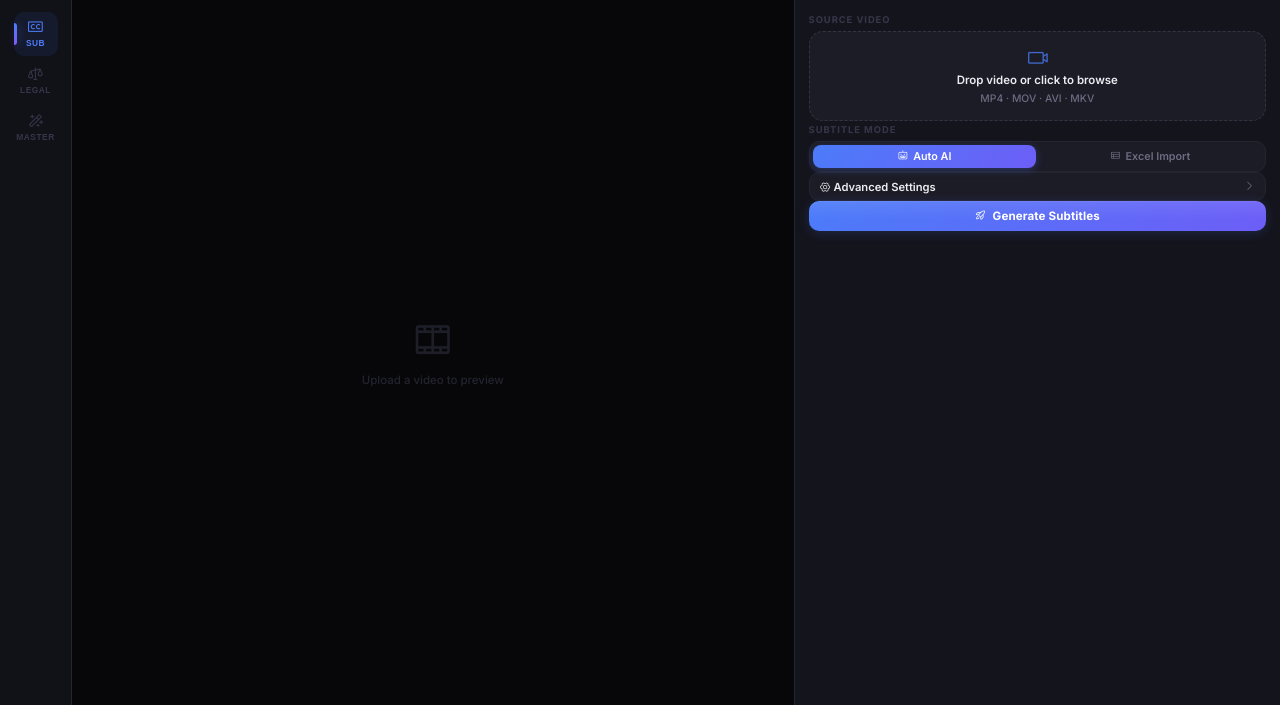
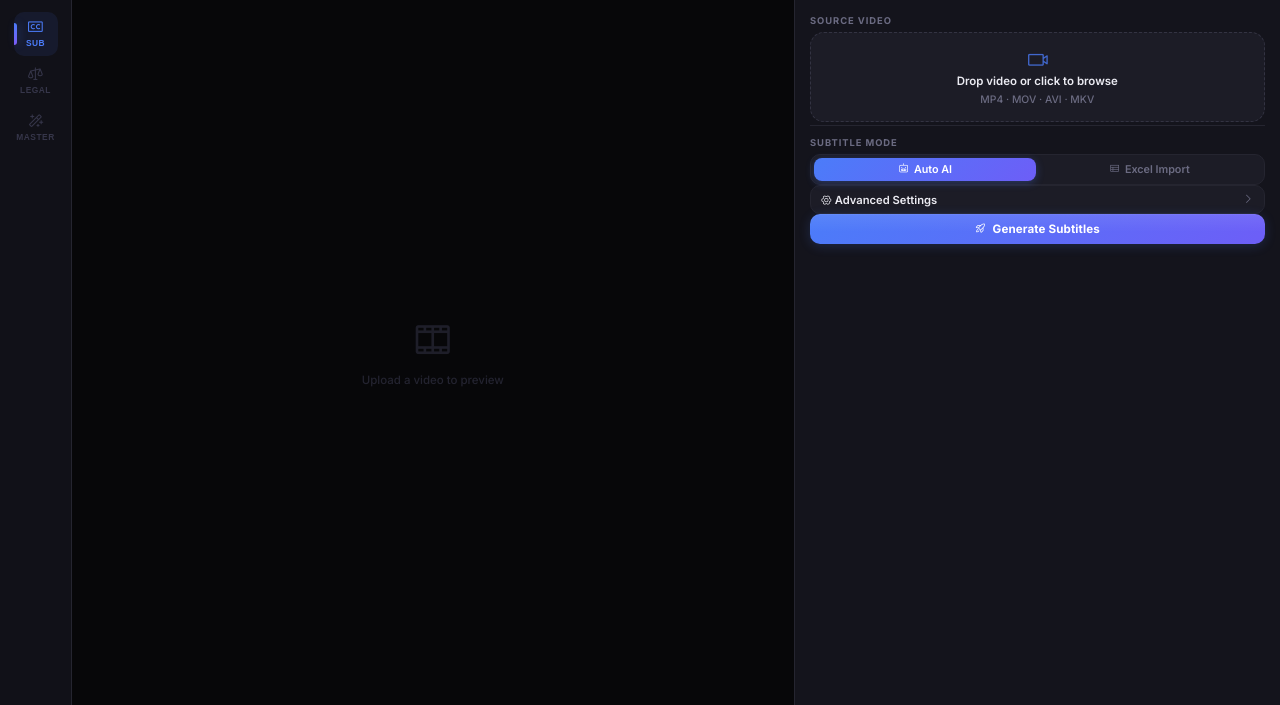
Before and after one commit to 22012003Hau123/Video_maker, a FastAPI app: page / in a window 1280 px wide. Shown: the part 48-753 px from the top of the page. Run offline with FastAPI, Linux system fonts and the light colour scheme; some libraries are stand-ins or nearby versions.

Commit message:
fix(ui): increase panel spacing and add section divider borders

```diff
--- a/static/css/main.css
+++ b/static/css/main.css
@@ -232,10 +232,10 @@ html, body {
 .controls-scroll {
     flex: 1;
     overflow-y: auto;
-    padding: 1rem;
+    padding: 1.1rem;
     display: flex;
     flex-direction: column;
-    gap: 0.65rem;
+    gap: 1rem;
 }
 .controls-footer {
     padding: 0.75rem 1rem;
@@ -245,7 +245,7 @@ html, body {
 }
 
 /* Mode panels */
-.mode-panel { display: none; flex-direction: column; gap: 0.9rem; }
+.mode-panel { display: none; flex-direction: column; gap: 1.1rem; }
 .mode-panel.active { display: flex; }
 
 /* ── STATUS BAR ──────────────────────────────────────────── */
@@ -333,12 +333,15 @@ html, body {
     font-weight: 700;
     letter-spacing: 0.1em;
     text-transform: uppercase;
-    color: var(--text-dim);
-    padding-bottom: 0.4rem;
+    color: var(--text-muted);
+    padding: 0.75rem 0 0.4rem;
+    border-top: 1px solid var(--border);
+    margin-top: 0.25rem;
 }
+.section-label:first-child { border-top: none; padding-top: 0; margin-top: 0; }
 
 /* ── FORM ELEMENTS ───────────────────────────────────────── */
-.field { display: flex; flex-direction: column; gap: 0.4rem; }
+.field { display: flex; flex-direction: column; gap: 0.5rem; }
 .field label {
     font-size: 0.75rem;
     color: var(--text-muted);
--- a/templates/index.html
+++ b/templates/index.html
@@ -9,7 +9,7 @@
 <link href="https://fonts.googleapis.com/css2?family=Inter:wght@400;500;600;700&display=swap" rel="stylesheet">
 <link rel="stylesheet" href="https://unpkg.com/@phosphor-icons/web@2.1.1/src/regular/style.css">
 <link rel="stylesheet" href="https://unpkg.com/@phosphor-icons/web@2.1.1/src/fill/style.css">
-<link rel="stylesheet" href="/static/css/main.css?v=7">
+<link rel="stylesheet" href="/static/css/main.css?v=8">
 </head>
 <body>
 
```
